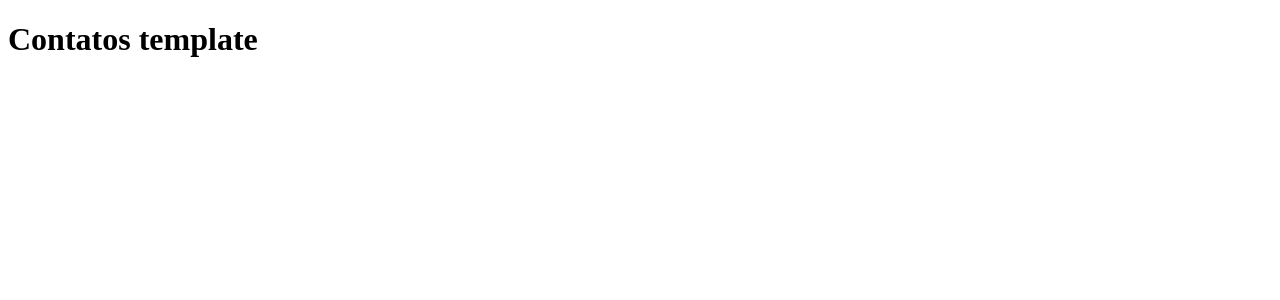
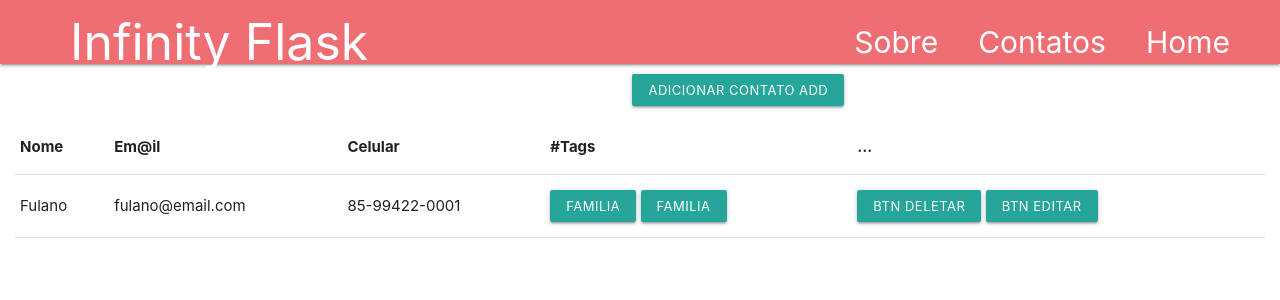
Before and after one commit to RenatoCostaDev/flask-python, a Flask app: page /contatos in a window 1280 px wide. Shown: the top 300 px of the page. Run offline with Flask 3, Linux system fonts and the light colour scheme.

Commit message:
feat: final version of the lesson 3 with materialize

```diff
--- a/app.py
+++ b/app.py
@@ -23,4 +23,4 @@ def index():
 def contatos():
     return render_template('contatos.html')
 
-app.run()
+app.run(debug=True)
--- a/templates/contatos.html
+++ b/templates/contatos.html
@@ -3,9 +3,92 @@
 <head>
     <meta charset="UTF-8">
     <meta name="viewport" content="width=device-width, initial-scale=1.0">
-    <title>Contatos</title>
+    <!-- Compiled and minified CSS -->
+    <link rel="stylesheet" href="https://cdnjs.cloudflare.com/ajax/libs/materialize/1.0.0/css/materialize.min.css">
+    <!-- Compiled and minified JavaScript -->
+    <script src="https://cdnjs.cloudflare.com/ajax/libs/materialize/1.0.0/js/materialize.min.js"></script>
+    <style>
+        nav .brand-logo{
+            height: 120px;
+            font-size: 50px;
+        }
+        .title-sidebar {
+            margin-left: 70px;
+            margin-top: 10px;
+        }
+        .sutitle-sidebar {
+            display: flex;
+            justify-content: space-around;
+        }
+        .sutitle-sidebar {
+            margin: 10px;
+        }
+        li {
+            font-size: 30px;
+            margin-right: 40px;
+        }
+        .btn-adicionar-contato {
+            display: flex;
+            justify-content: flex-end;
+            margin: 10px;
+        }
+        .table {
+            margin: 15px;
+        }
+    </style>
+<title>Contatos</title>
 </head>
 <body>
-    <h1>Contatos template</h1>
+    <nav>
+        <div class="nav-wrapper sidebar">
+            <a href="#" class="brand-logo title-sidebar">Infinity Flask</a>
+            <ul id="nav-mobile" class="right hide-on-med-and-down sutitle-sidebar">
+                <li>
+                    <ul href="sass.html">Home
+                </li>
+                <li>
+                    <ul href="badges.html">Contatos
+                </li>
+                <li>
+                    <ul href="collapsible.html">Sobre
+                </li>
+            </ul>
+        </div>
+    </nav>
+    <div class="btn-adicionar-contato">
+        <a class="waves-effect waves-light btn-small">ADICIONAR CONTATO
+            <span class="material-symbols-outlined">
+            add
+            </span>
+        </a>
+    </div>
+    <div class="table">
+        <table>
+            <thead>
+              <tr>
+                  <th>Nome</th>
+                  <th>Em@il</th>
+                  <th>Celular</th>
+                  <th>#Tags</th>
+                  <th>...</th>
+              </tr>
+            </thead>
+            <tbody>
+              <tr>
+                <td>Fulano</td>
+                <td>fulano@email.com</td>
+                <td>85-99422-0001</td>
+                <td>
+                    <a class="waves-effect waves-light btn-small">Familia</a>
+                    <a class="waves-effect waves-light btn-small">Familia</a>
+                </td>
+                <td>
+                    <a class="waves-effect waves-light btn-small">Btn deletar</a>
+                    <a class="waves-effect waves-light btn-small">Btn editar</a>
+                </td>
+              </tr>
+            </tbody>
+          </table>
+    </div>
 </body>
 </html>
```
Also changed, not shown: 3 other files.
